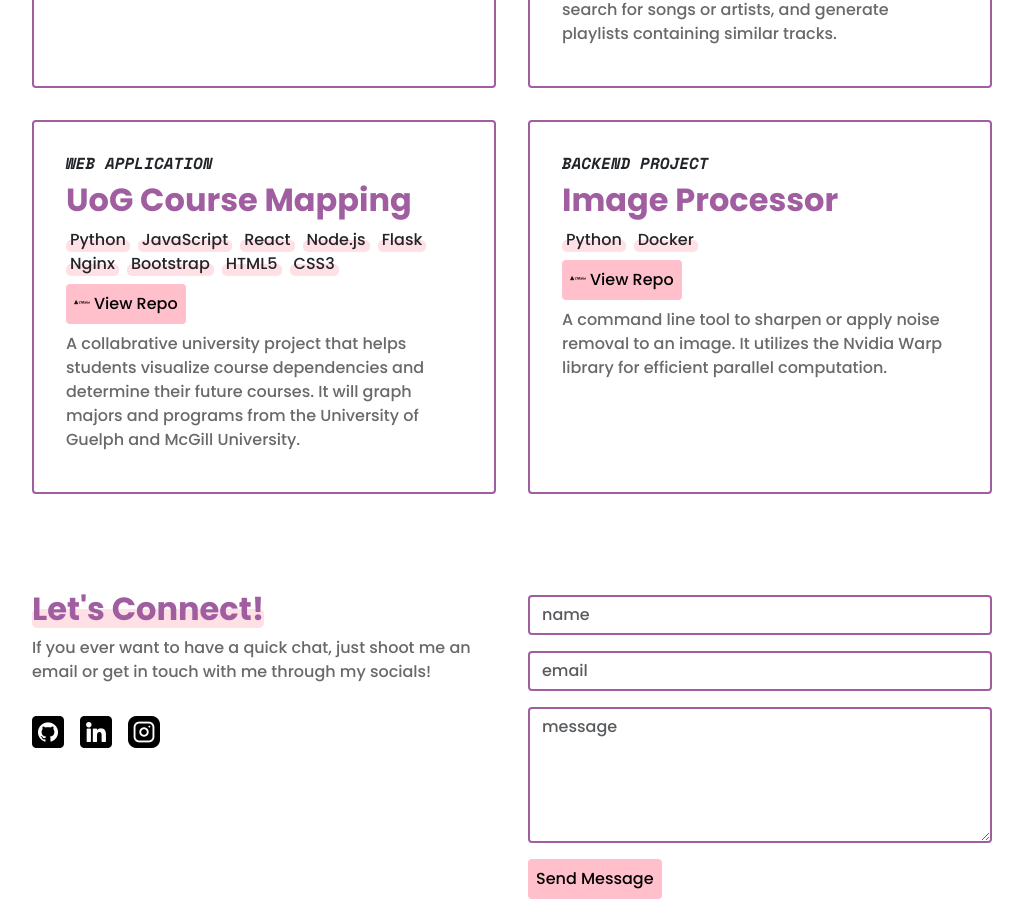
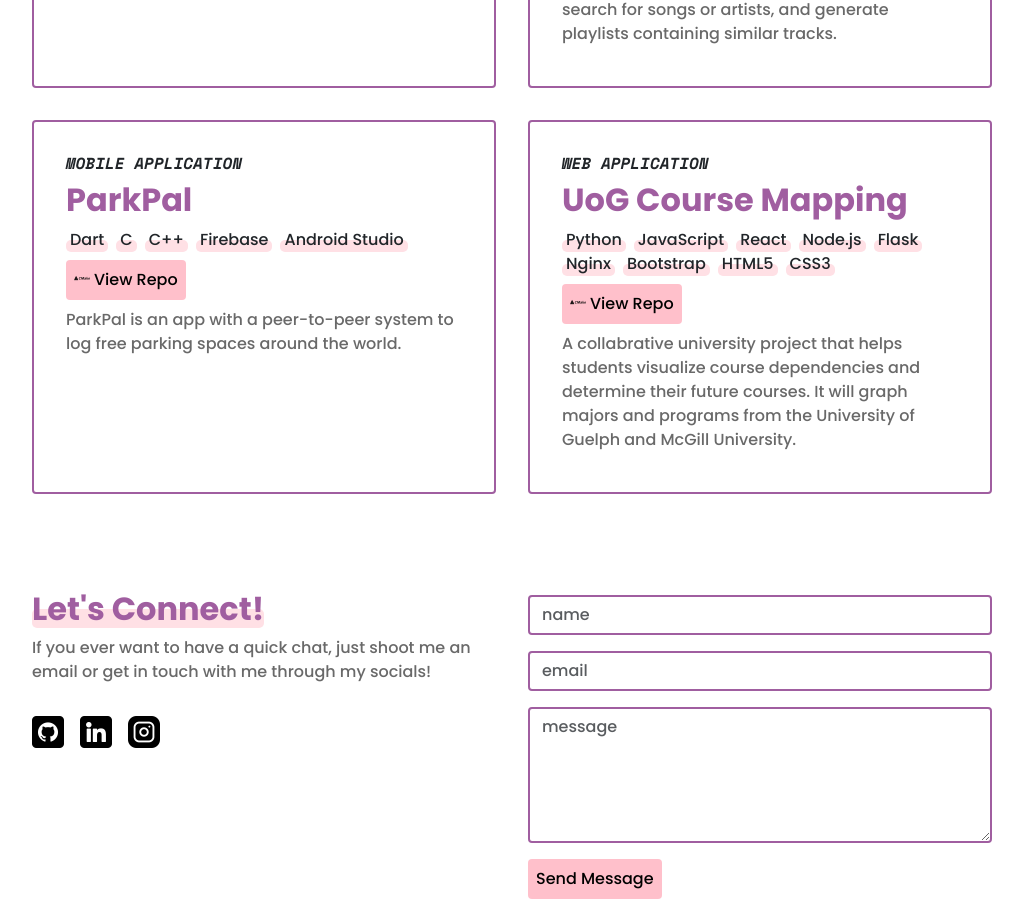
Before and after one commit to Farid-Hamid-4/portfolio, a React (Create React App) app: page / in a window 1280 px wide. Shown: the part 2180-3097 px from the top of the page, without its empty margins (128-1151 px from the left). Built offline with nearby package versions, Linux system fonts and the light colour scheme.

Commit message:
Updated projects to remove image processor and replaced with ParkPal

```diff
--- a/package.json
+++ b/package.json
@@ -39,5 +39,8 @@
       "last 1 firefox version",
       "last 1 safari version"
     ]
+  },
+  "devDependencies": {
+    "@babel/plugin-proposal-private-property-in-object": "^7.21.11"
   }
 }
--- a/src/data/projectsData.js
+++ b/src/data/projectsData.js
@@ -32,6 +32,20 @@ const projectsList = [
         "description":"Vibefy is a web application that allows users to discover and explore music tracks, albums, and artists using the Spotify Web API. Users can search for songs or artists, and generate playlists containing similar tracks.",
     },
     {
+        "type":"MOBILE APPLICATION",
+        "name":"ParkPal",
+        "technologies":{
+            "dart-plain": "Dart",
+            "c-plain": "C",
+            "cplusplus-plain": "C++",
+            "firebase-plain": "Firebase",
+            "androidstudio-plain": "Android Studio"
+        },
+        "github":"https://github.com/Farid-Hamid-4/parkpal",
+        "URL":"",
+        "description":"ParkPal is an app with a peer-to-peer system to log free parking spaces around the world.",
+    },
+    {
         "type":"WEB APPLICATION",
         "name":"UoG Course Mapping",
         "technologies":{
@@ -48,17 +62,6 @@ const projectsList = [
         "github":"https://github.com/Farid-Hamid-4/uog-course-mapping",
         "URL":"",
         "description":"A collabrative university project that helps students visualize course dependencies and determine their future courses. It will graph majors and programs from the University of Guelph and McGill University.",
-    },
-    {
-        "type":"BACKEND PROJECT",
-        "name":"Image Processor",
-        "technologies":{
-            "python-plain": "Python",
-            "docker-plain": "Docker",
-        },
-        "github":"https://github.com/Farid-Hamid-4/image-processor",
-        "URL":"",
-        "description":"A command line tool to sharpen or apply noise removal to an image. It utilizes the Nvidia Warp library for efficient parallel computation.",
     }
 ];
 
```
Also changed, not shown: 1 other file (tests, documents, lock files or other folders).
